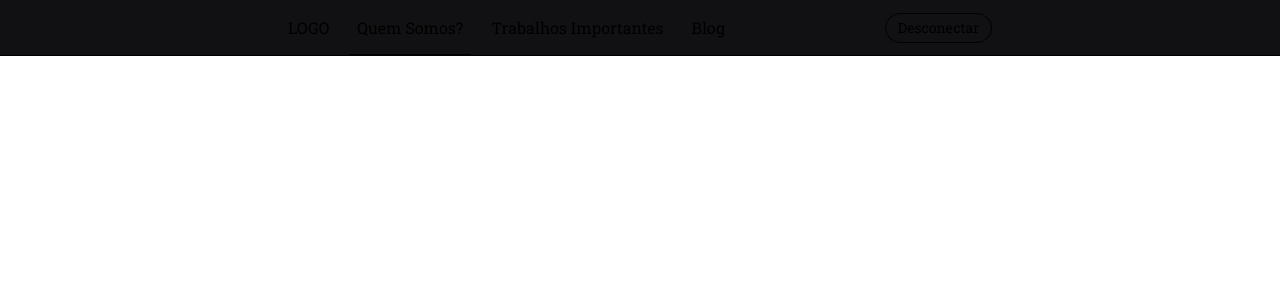
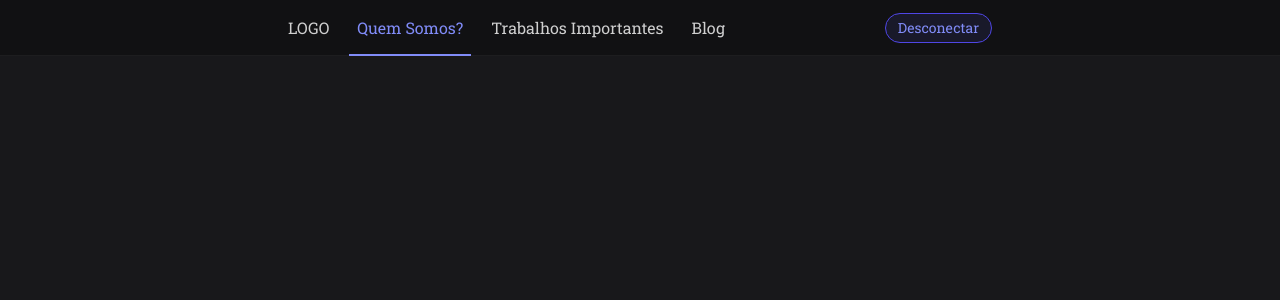
Before and after one commit to Ghriphos/projetoSMRRS-blog, a Flask app: template templates/main.jinja in a window 1280 px wide. Shown: the top 300 px of the page. Run offline with Flask 2, Linux system fonts and the light colour scheme; the template is opened without the code that fills it, so the values that code supplies are empty; some libraries are stand-ins or nearby versions.

Commit message:
Mover cores customizadas do Tailwind para theme.extend ao invés de substituir

```diff
--- a/templates/main.jinja
+++ b/templates/main.jinja
@@ -11,10 +11,10 @@
     <script>
         tailwind.config = {
             theme: {
-                colors: {
-                    darkzinc: "#111113",
-                },
                 extend: {
+                    colors: {
+                        darkzinc: "#111113",
+                    },
                     fontFamily: {
                         slab: ["Roboto Slab", "serif"],
                         content: ["Open Sans", "sans-serif"],
```
